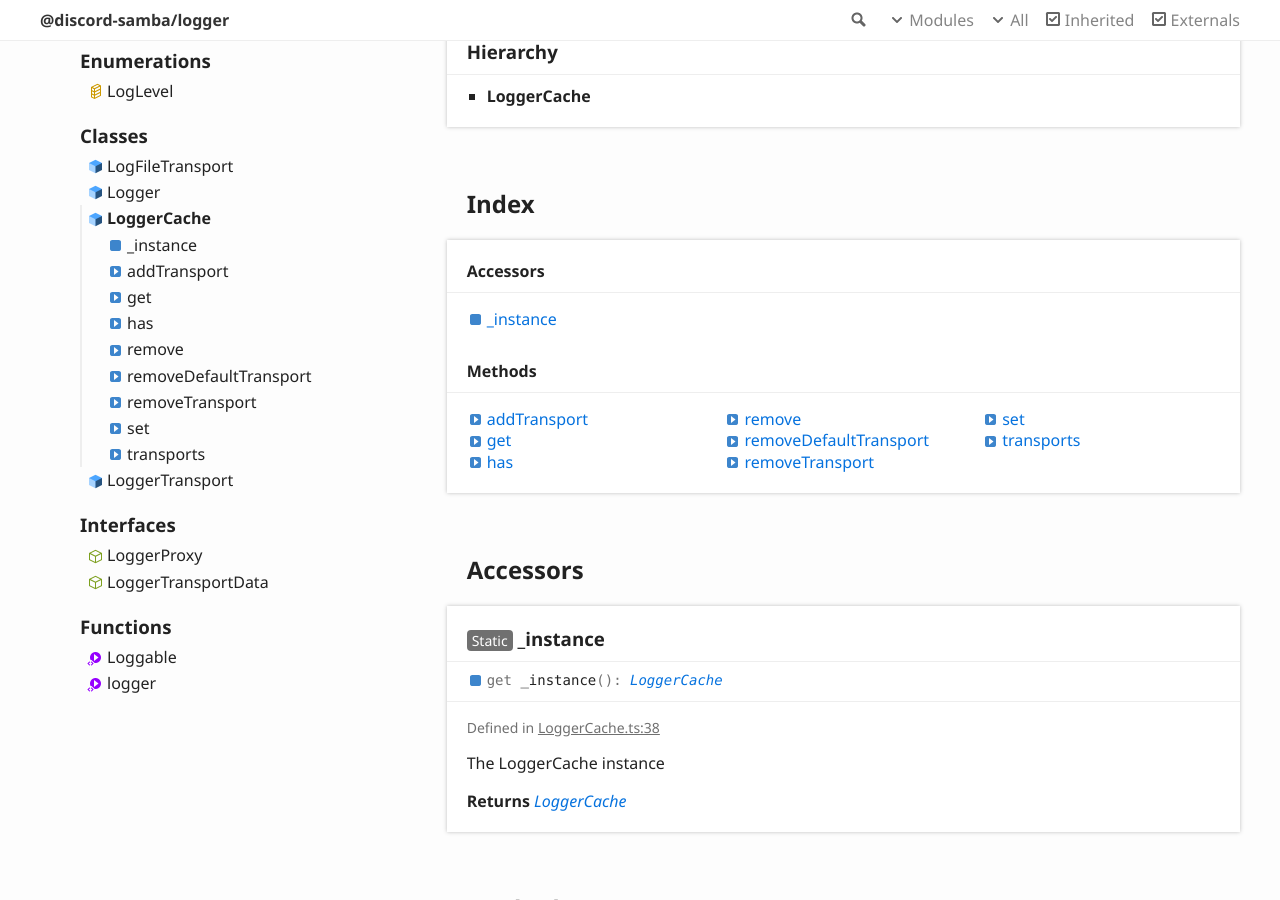
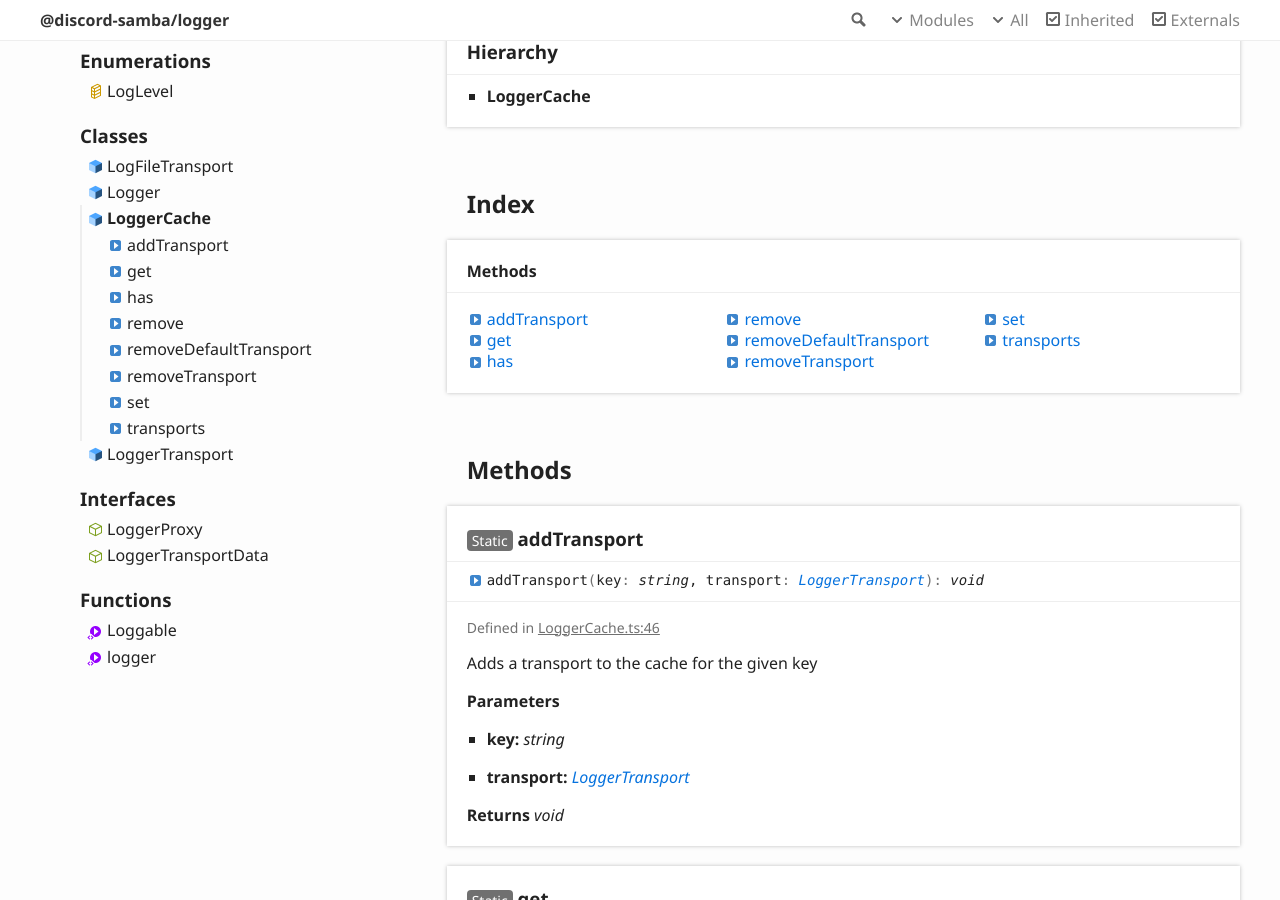
Before and after one commit to discord-samba/logger, a Jekyll site: the page docs/classes/loggercache.html, which Jekyll copies as it is, in a window 1280 px wide and 900 px high, scrolled down 410 px. Built offline with Jekyll 4.4.1, drawn with Linux system fonts in a browser that asks for light colours.

Commit message:
Build docs from main: 236a43021490dcf8fffffd9f3851feb5791a1078

```diff
--- a/docs/classes/loggercache.html
+++ b/docs/classes/loggercache.html
@@ -103,9 +103,6 @@
 					<li class="current tsd-kind-class">
 						<a href="loggercache.html" class="tsd-kind-icon">Logger<wbr>Cache</a>
 						<ul>
-							<li class=" tsd-kind-get-signature tsd-parent-kind-class tsd-is-static">
-								<a href="loggercache.html#_instance" class="tsd-kind-icon">_instance</a>
-							</li>
 							<li class=" tsd-kind-method tsd-parent-kind-class tsd-is-static">
 								<a href="loggercache.html#addtransport" class="tsd-kind-icon">add<wbr>Transport</a>
 							</li>
@@ -184,12 +181,6 @@
 				<section class="tsd-panel tsd-index-panel">
 					<div class="tsd-index-content">
 						<section class="tsd-index-section ">
-							<h3>Accessors</h3>
-							<ul class="tsd-index-list">
-								<li class="tsd-kind-get-signature tsd-parent-kind-class tsd-is-static"><a href="loggercache.html#_instance" class="tsd-kind-icon">_instance</a></li>
-							</ul>
-						</section>
-						<section class="tsd-index-section ">
 							<h3>Methods</h3>
 							<ul class="tsd-index-list">
 								<li class="tsd-kind-method tsd-parent-kind-class tsd-is-static"><a href="loggercache.html#addtransport" class="tsd-kind-icon">add<wbr>Transport</a></li>
@@ -203,31 +194,6 @@
 							</ul>
 						</section>
 					</div>
-				</section>
-			</section>
-			<section class="tsd-panel-group tsd-member-group ">
-				<h2>Accessors</h2>
-				<section class="tsd-panel tsd-member tsd-kind-get-signature tsd-parent-kind-class tsd-is-static">
-					<a name="_instance" class="tsd-anchor"></a>
-					<h3><span class="tsd-flag ts-flagStatic">Static</span> _instance</h3>
-					<ul class="tsd-signatures tsd-kind-get-signature tsd-parent-kind-class tsd-is-static">
-						<li class="tsd-signature tsd-kind-icon"><span class="tsd-signature-symbol">get</span> _instance<span class="tsd-signature-symbol">(</span><span class="tsd-signature-symbol">)</span><span class="tsd-signature-symbol">: </span><a href="loggercache.html" class="tsd-signature-type" data-tsd-kind="Class">LoggerCache</a></li>
-					</ul>
-					<ul class="tsd-descriptions">
-						<li class="tsd-description">
-							<aside class="tsd-sources">
-								<ul>
-									<li>Defined in <a href="https://github.com/discord-samba/logger/blob/main/src/LoggerCache.ts#L38">LoggerCache.ts:38</a></li>
-								</ul>
-							</aside>
-							<div class="tsd-comment tsd-typography">
-								<div class="lead">
-									<p>The LoggerCache instance</p>
-								</div>
-							</div>
-							<h4 class="tsd-returns-title">Returns <a href="loggercache.html" class="tsd-signature-type" data-tsd-kind="Class">LoggerCache</a></h4>
-						</li>
-					</ul>
 				</section>
 			</section>
 			<section class="tsd-panel-group tsd-member-group ">
```
Also changed, not shown: docs/assets/js/search.js.
